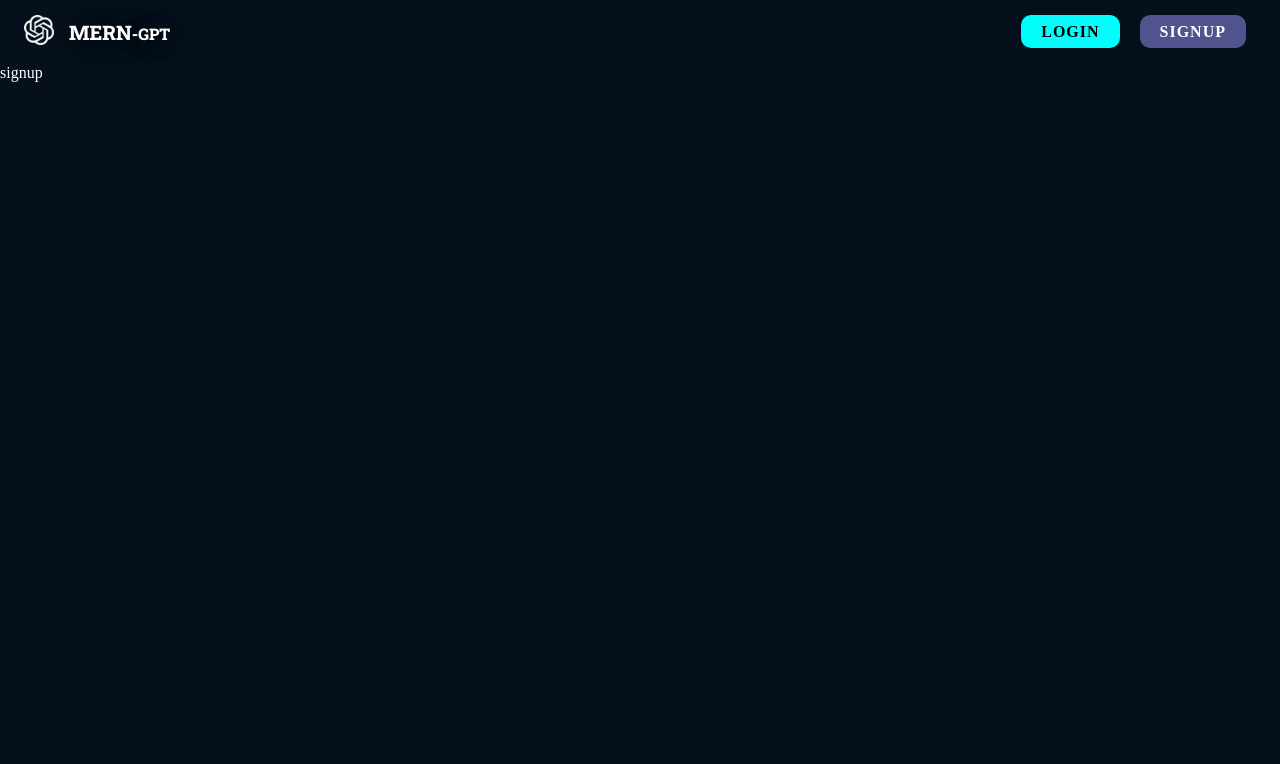
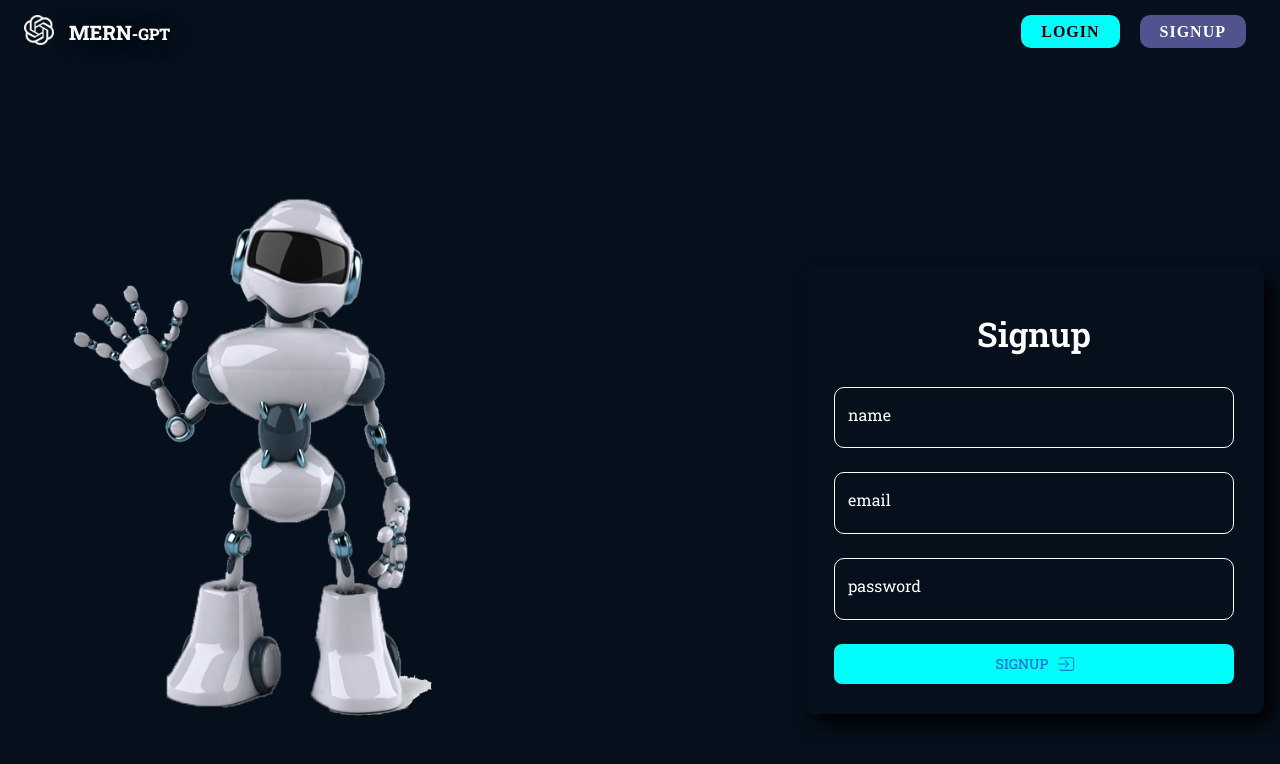
Before and after one commit to anjalikray/MERN-OpenAi-ChatBot, a React (Vite) app in the folder frontend/: page /signup in a window 1280 px wide. Shown: the top 764 px of the page. Built offline with nearby package versions, Linux system fonts and the light colour scheme; no server answers.

Commit message:
signup done

```diff
--- a/frontend/src/context/authContext.tsx
+++ b/frontend/src/context/authContext.tsx
@@ -9,6 +9,7 @@
     checkAuthStatus,
     loginUser,
     logoutUser,
+    signupUser,
 } from "../helpers/api-communicator";
 
 type User = {
@@ -49,7 +50,13 @@
             setIsLoggedIn(true);
         }
     };
-    const signin = async (name: string, email: string, password: string) => {};
+    const signin = async (name: string, email: string, password: string) => {
+        const data = await signupUser(name ,email, password);
+        if (data) {
+            setUser({ email: data.email, name: data.name });
+            setIsLoggedIn(true);
+        }
+    };
 
     const logout = async () => {
         const data = await logoutUser();
--- a/frontend/src/helpers/api-communicator.ts
+++ b/frontend/src/helpers/api-communicator.ts
@@ -4,6 +4,15 @@
     const response = await axios.post("/user/login", { email, password });
     if (response.status !== 200) {
         throw new Error("Unable to login");
+    }
+    const data = await response.data;
+    return data;
+};
+
+export const signupUser = async (name: string , email: string, password: string) => {
+    const response = await axios.post("/user/signup", { name , email, password });
+    if (response.status !== 201) {
+        throw new Error("Unable to signup");
     }
     const data = await response.data;
     return data;
--- a/frontend/src/pages/Signup.tsx
+++ b/frontend/src/pages/Signup.tsx
@@ -1,10 +1,125 @@
+import { Box, Typography, Button } from "@mui/material";
+import CustomizedInput from "../components/shared/CustomizedInput";
+import { IoIosLogIn } from "react-icons/io";
+import { toast } from "react-hot-toast";
+import { useAuth } from "../context/authContext";
+import { useEffect } from "react";
+import { useNavigate } from "react-router-dom";
 
 const Signup = () => {
-  return (
-    <div>
-      signup
-    </div>
-  )
-}
+    const auth = useAuth();
 
-export default Signup
+    const navigate = useNavigate();
+
+    const handleSubmit = async (e: React.FormEvent<HTMLFormElement>) => {
+        e.preventDefault();
+        const formData = new FormData(e.currentTarget);
+        const name = formData.get("name") as string;
+        const email = formData.get("email") as string;
+        const password = formData.get("password") as string;
+        // console.log(email , password)
+        try {
+            toast.loading("Signing up...", { id: "signin" });
+            await auth?.signin(name,email, password);
+            toast.success("Signed Up Successfully", { id: "signin" });
+        } catch (error) {
+            console.log(error);
+            toast.error("Signin Failed", { id: "signin" });
+        }
+    };
+
+    useEffect(() => {
+        if (auth?.user) {
+            return navigate("/chat");
+        }
+    }, [auth]);
+
+    return (
+        <Box width={"100%"} height={"100%"} display={"flex"} flex={1}>
+            <Box
+                padding={8}
+                mt={8}
+                display={{ md: "flex", sm: "none", xs: "none" }}
+            >
+                <img
+                    src="airobot.png"
+                    alt="airobot"
+                    style={{ width: "400px" }}
+                />
+            </Box>
+            <Box
+                display={"flex"}
+                flex={{ xs: 1, md: 0.5 }}
+                justifyContent={"center"}
+                alignItems={"center"}
+                padding={2}
+                ml={"auto"}
+                mt={16}
+            >
+                <form
+                    onSubmit={handleSubmit}
+                    style={{
+                        margin: "auto",
+                        padding: "30px",
+                        boxShadow: "10px 10px 20px #000",
+                        borderRadius: "10px",
+                        border: "none",
+                    }}
+                >
+                    <Box
+                        sx={{
+                            display: "flex",
+                            flexDirection: "column",
+                            justifyContent: "center",
+                        }}
+                    >
+                        <Typography
+                            variant="h4"
+                            textAlign="center"
+                            padding={2}
+                            fontWeight={600}
+                        >
+                            Signup
+                        </Typography>
+                        <CustomizedInput
+                            type="text"
+                            name="name"
+                            label="name"
+                        />
+                        <CustomizedInput
+                            type="email"
+                            name="email"
+                            label="email"
+                        />
+                        <CustomizedInput
+                            type="password"
+                            name="password"
+                            label=" password"
+                        />
+                        <Button
+                            type="submit"
+                            sx={{
+                                px: 2,
+                                py: 1,
+                                mt: 2,
+                                width: "400px",
+                                borderRadius: 2,
+                                bgcolor: "#00fffc",
+                                // color: "white",
+                                ":hover": {
+                                    bgcolor: "white",
+                                    color: "black",
+                                },
+                            }}
+                            endIcon={<IoIosLogIn />}
+                        >
+                            Signup
+                        </Button>
+                    </Box>
+                </form>
+            </Box>
+        </Box>
+    );
+};
+
+export default Signup;
```
